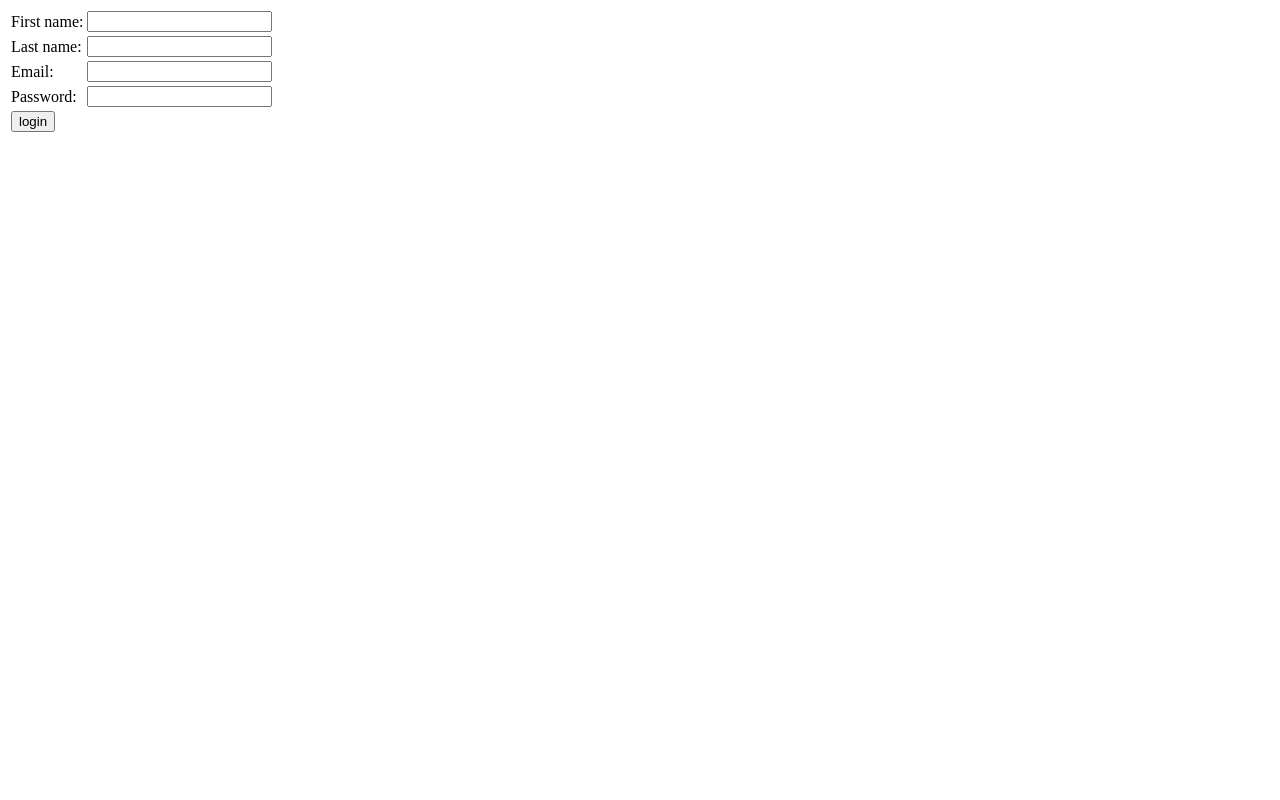
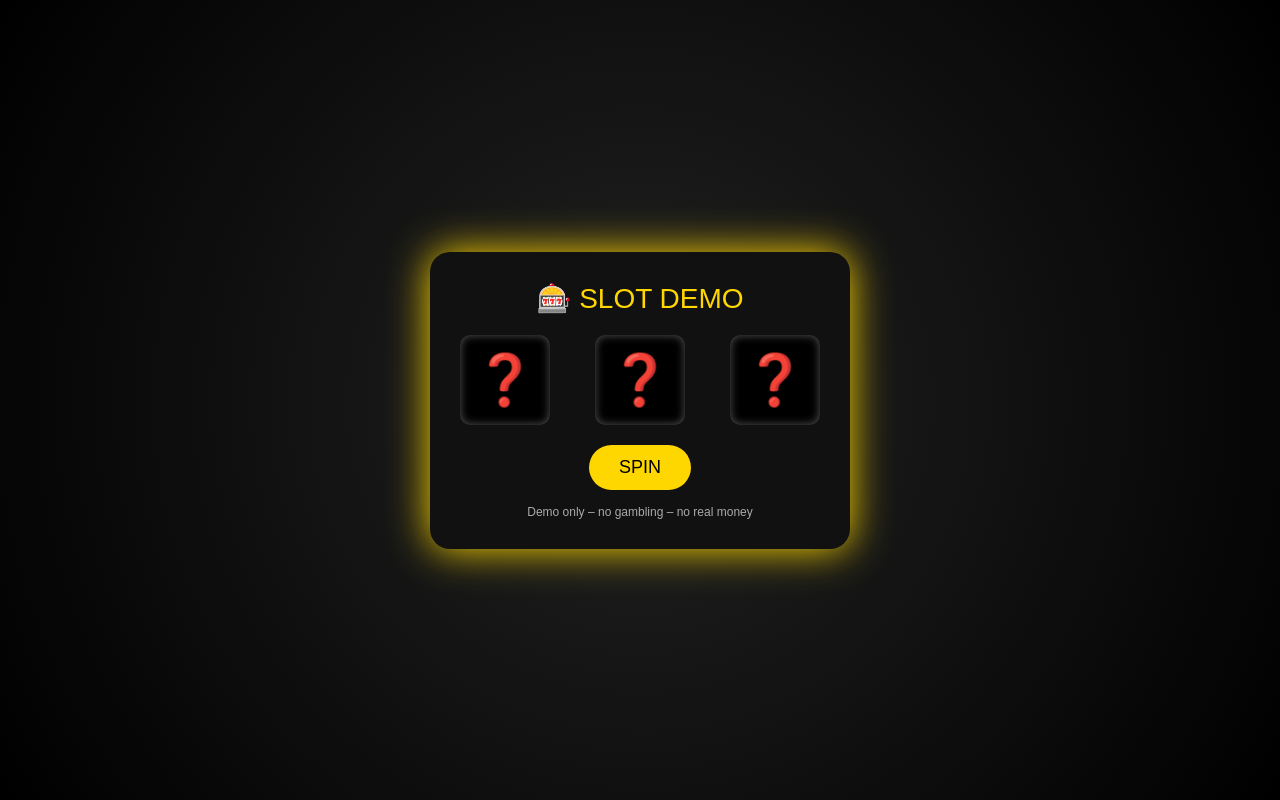
Before and after one commit to xuanthang223344-netizen/13, a plain HTML site: page index.html in a window 1280 px wide. Drawn offline with Linux system fonts and the light colour scheme.

Commit message:
Update index.html
Signed-off-by: xuanthang223344-netizen <xuanthang223344@gmail.com>

```diff
--- a/index.html
+++ b/index.html
@@ -1,38 +1,152 @@
 <!DOCTYPE html>
-<html lang="en">
+<html lang="vi">
 <head>
-    <meta charset="UTF-8">
-    <meta name="viewport" content="width=device-width, initial-scale=1.0">
-    <title>Trang của tôi</title>
-    <!-- <style>
-        table,tr,td{
-            border: 1px solid rgb(214, 59, 59);
-            border-collapse:collapse;
+<meta charset="UTF-8">
+<title>Slot Machine Demo (No Gambling)</title>
+
+<style>
+body {
+    margin: 0;
+    height: 100vh;
+    background: radial-gradient(circle, #222, #000);
+    display: flex;
+    justify-content: center;
+    align-items: center;
+    font-family: Arial, sans-serif;
+    color: #fff;
+}
+
+.machine {
+    background: #111;
+    border-radius: 20px;
+    padding: 30px;
+    width: 360px;
+    box-shadow: 0 0 40px gold;
+    text-align: center;
+}
+
+.title {
+    font-size: 28px;
+    color: gold;
+    margin-bottom: 20px;
+}
+
+.slots {
+    display: flex;
+    justify-content: space-between;
+    margin-bottom: 20px;
+}
+
+.slot {
+    width: 90px;
+    height: 90px;
+    background: #000;
+    border-radius: 10px;
+    font-size: 50px;
+    display: flex;
+    justify-content: center;
+    align-items: center;
+    box-shadow: inset 0 0 10px #555;
+}
+
+button {
+    padding: 12px 30px;
+    font-size: 18px;
+    background: gold;
+    border: none;
+    border-radius: 30px;
+    cursor: pointer;
+}
+
+button:disabled {
+    background: #555;
+    cursor: not-allowed;
+}
+
+.result {
+    margin-top: 15px;
+    font-size: 20px;
+}
+
+.note {
+    font-size: 12px;
+    color: #aaa;
+    margin-top: 15px;
+}
+</style>
+</head>
+
+<body>
+
+<div class="machine">
+    <div class="title">🎰 SLOT DEMO</div>
+
+    <div class="slots">
+        <div class="slot" id="s1">❓</div>
+        <div class="slot" id="s2">❓</div>
+        <div class="slot" id="s3">❓</div>
+    </div>
+
+    <button id="spinBtn" onclick="spin()">SPIN</button>
+
+    <div class="result" id="result"></div>
+    <div class="note">
+        Demo only – no gambling – no real money
+    </div>
+</div>
+
+<script>
+const symbols = [
+    "🍒","🍒","🍒","🍒","🍒",
+    "🍋","🍋","🍋",
+    "🍉","🍉",
+    "🔔","🔔",
+    "⭐",
+    "7️⃣"
+];
+
+const slots = [
+    document.getElementById("s1"),
+    document.getElementById("s2"),
+    document.getElementById("s3")
+];
+const result = document.getElementById("result");
+const btn = document.getElementById("spinBtn");
+
+function randomSymbol() {
+    return symbols[Math.floor(Math.random() * symbols.length)];
+}
+
+function spin() {
+    btn.disabled = true;
+    result.textContent = "";
+
+    let spins = 0;
+    const interval = setInterval(() => {
+        for (let s of slots) {
+            s.textContent = randomSymbol();
         }
-    </style> -->
-    <link rel="shortcut icon" href="aaaa.png">
-</head>
-<body>
-    <form action="login.php" method="get">
-        <table>
-            <tr>
-                <td><label for="first name">First name:</label></td>
-                <td> <input type="text" name="first name" required></td>
-            </tr>
-            <tr>
-                <td><label for="last name">Last name:</label></td>
-                <td><input type="text" name="last name" required></td>
-            </tr>
-            <tr>
-                <td> <label for="email">Email:</label></td>
-                <td><input type="email" name="email" required></td>
-            </tr>
-            <tr>
-                <td><label for="password">Password:</label></td>
-                <td><input type="password" name="password" required></td>
-            </tr>
-            <td><input type="submit" value="login"></td>
-        </table>
-    </form>
+        spins++;
+        if (spins > 15) {
+            clearInterval(interval);
+            checkWin();
+            btn.disabled = false;
+        }
+    }, 100);
+}
+
+function checkWin() {
+    const [a, b, c] = slots.map(s => s.textContent);
+
+    if (a === b && b === c) {
+        result.textContent = "🎉 JACKPOT (Demo)";
+        result.style.color = "gold";
+    } else {
+        result.textContent = "❌ Thử lại";
+        result.style.color = "red";
+    }
+}
+</script>
+
 </body>
 </html>
```
